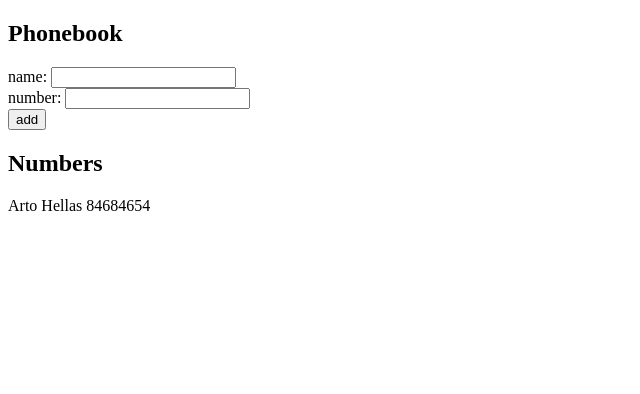
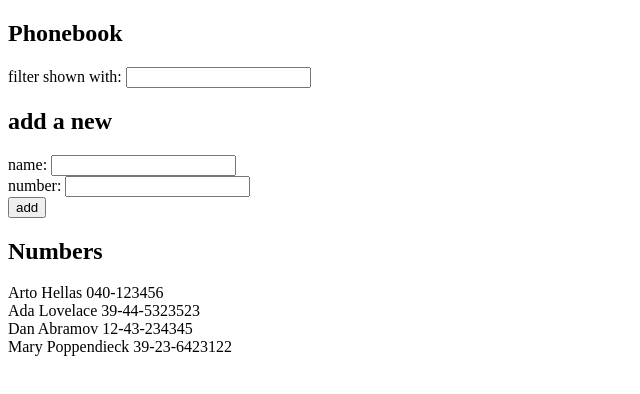
Before and after one commit to MariusBudreika/Full-Stack-Open, a React (Create React App) app in the folder part2/phonebook/: page / in a window 1280 px wide. Shown: the top 394 px of the page, without its empty margins (0-640 px from the left). Built offline with nearby package versions, Linux system fonts and the light colour scheme.

Commit message:
exercise 2.9

```diff
--- a/part2/phonebook/src/App.js
+++ b/part2/phonebook/src/App.js
@@ -2,10 +2,14 @@
 
 const App = () => {
   const [persons, setPersons] = useState([
-    { name: "Arto Hellas", number: "84684654" },
+    { name: "Arto Hellas", number: "040-123456", id: 1 },
+    { name: "Ada Lovelace", number: "39-44-5323523", id: 2 },
+    { name: "Dan Abramov", number: "12-43-234345", id: 3 },
+    { name: "Mary Poppendieck", number: "39-23-6423122", id: 4 },
   ]);
   const [newName, setNewName] = useState("");
   const [number, setNumber] = useState("");
+  const [searchText, setSearchText] = useState("");
 
   const nameChangeHandler = (event) => {
     setNewName(event.target.value);
@@ -13,6 +17,10 @@
 
   const numberChangeHandler = (event) => {
     setNumber(event.target.value);
+  };
+
+  const searchTextHandler = (event) => {
+    setSearchText(event.target.value);
   };
 
   const addName = (event) => {
@@ -28,9 +36,22 @@
     }
   };
 
+  const filteredList = persons.filter(({ name }) =>
+    name.toLowerCase().includes(searchText.toLowerCase())
+  );
+
   return (
     <div>
       <h2>Phonebook</h2>
+      <div>
+        <label>filter shown with: </label>
+        <input
+          type="text"
+          value={searchText}
+          onChange={searchTextHandler}
+        ></input>
+      </div>
+      <h2>add a new</h2>
       <form onSubmit={addName}>
         <div>
           name: <input onChange={nameChangeHandler} />
@@ -43,7 +64,7 @@
         </div>
       </form>
       <h2>Numbers</h2>
-      {persons.map((person) => (
+      {filteredList.map((person) => (
         <div key={person.name}>
           {person.name} {person.number}
         </div>
```
